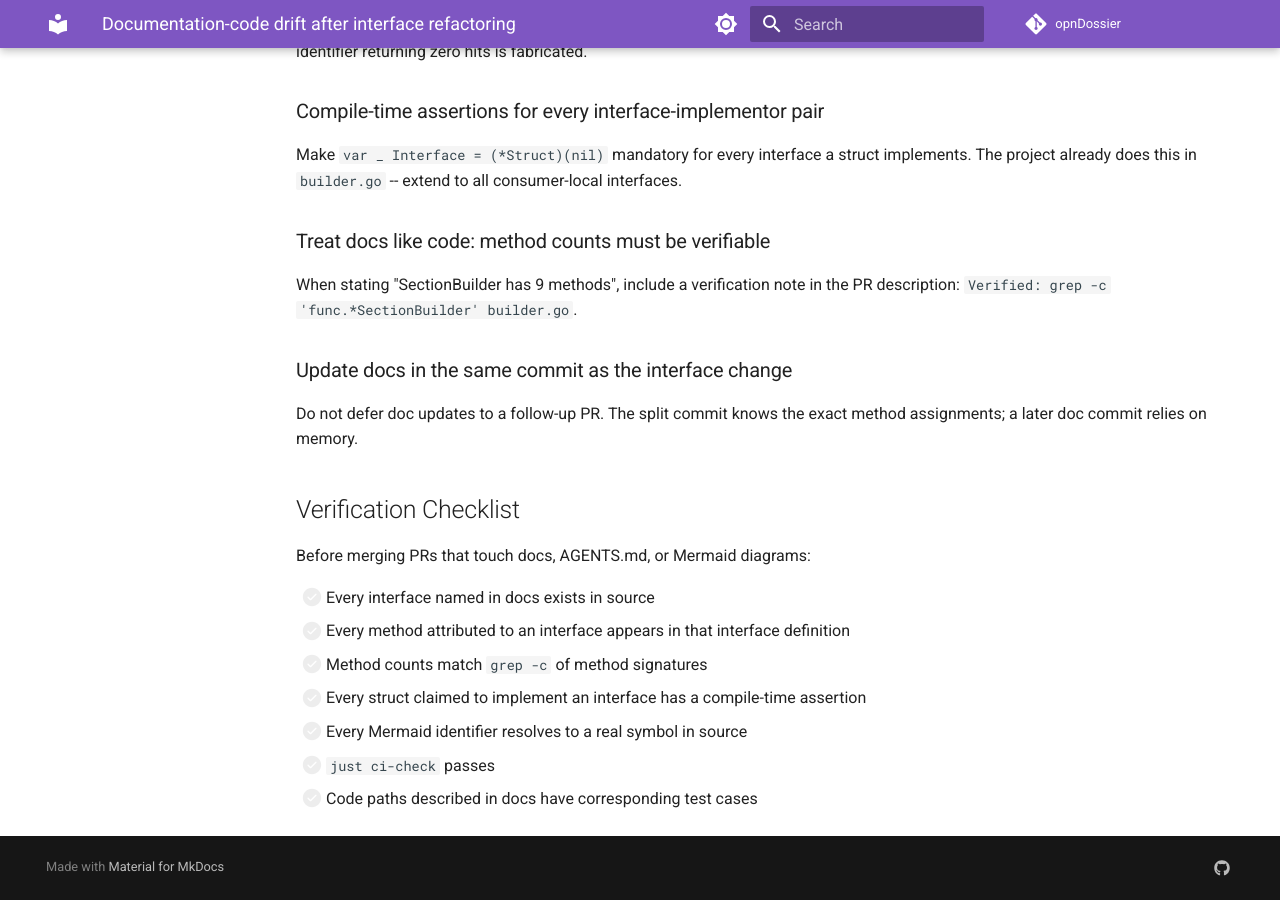
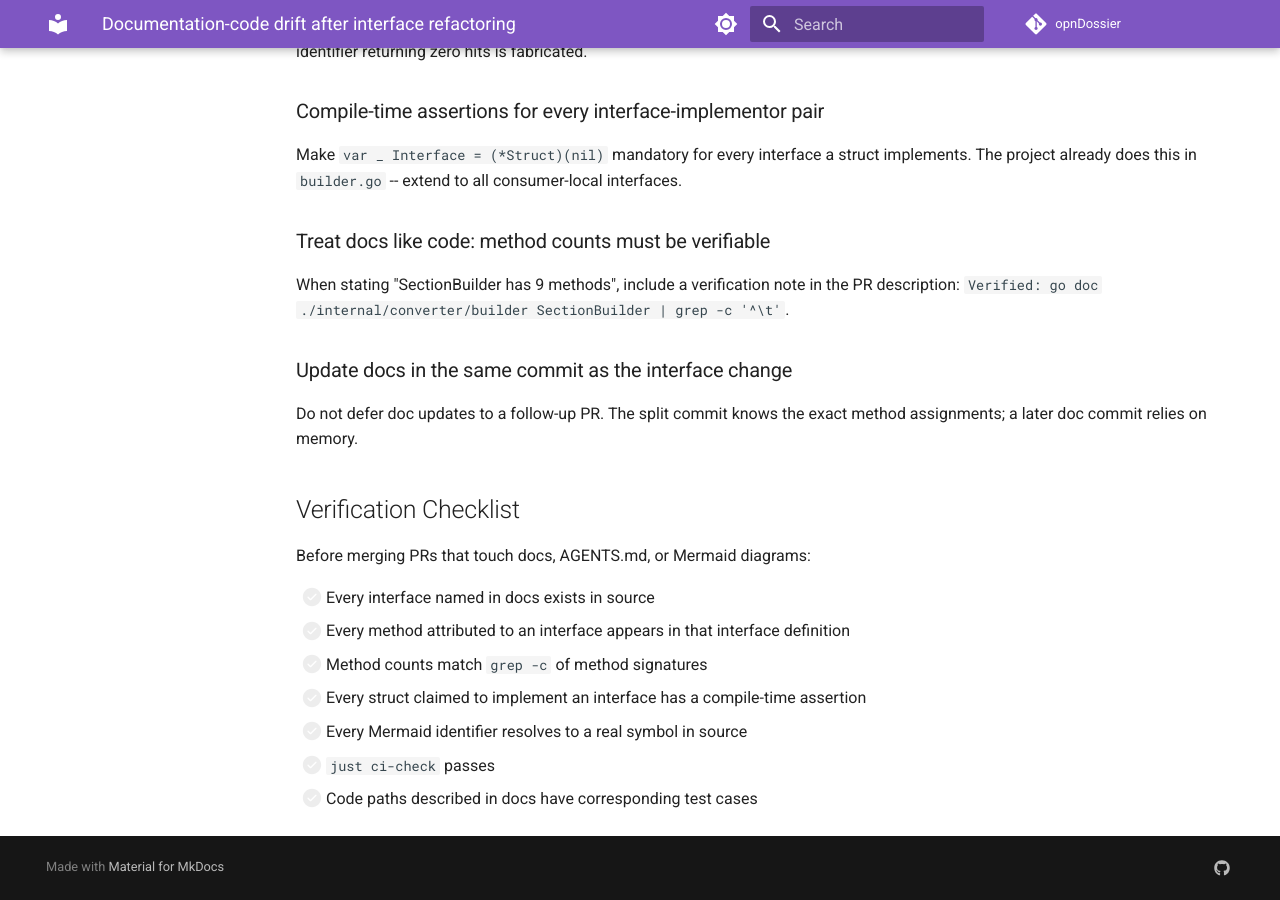
Before and after one commit to EvilBit-Labs/opnDossier, an MkDocs documentation site: the page built from docs/solutions/logic-errors/documentation-code-drift-interface-refactoring.md, in a window 1280 px wide and 900 px high, scrolled down 2810 px. Built offline with MkDocs 1.6.1 and Material for MkDocs 9.7.7, drawn with Linux system fonts in a browser that asks for light colours; comment, search, counter and statistics services are not loaded; the version menu is left out.

Commit message:
fix(docs): update verification method for SectionBuilder method count in documentation
Signed-off-by: UncleSp1d3r <unclesp1d3r@evilbitlabs.io>

```diff
--- a/docs/solutions/logic-errors/documentation-code-drift-interface-refactoring.md
+++ b/docs/solutions/logic-errors/documentation-code-drift-interface-refactoring.md
@@ -131,7 +131,7 @@ Make `var _ Interface = (*Struct)(nil)` mandatory for every interface a struct i
 
 ### Treat docs like code: method counts must be verifiable
 
-When stating "SectionBuilder has 9 methods", include a verification note in the PR description: `Verified: grep -c 'func.*SectionBuilder' builder.go`.
+When stating "SectionBuilder has 9 methods", include a verification note in the PR description: `Verified: go doc ./internal/converter/builder SectionBuilder | grep -c '^\t'`.
 
 ### Update docs in the same commit as the interface change
 
```
